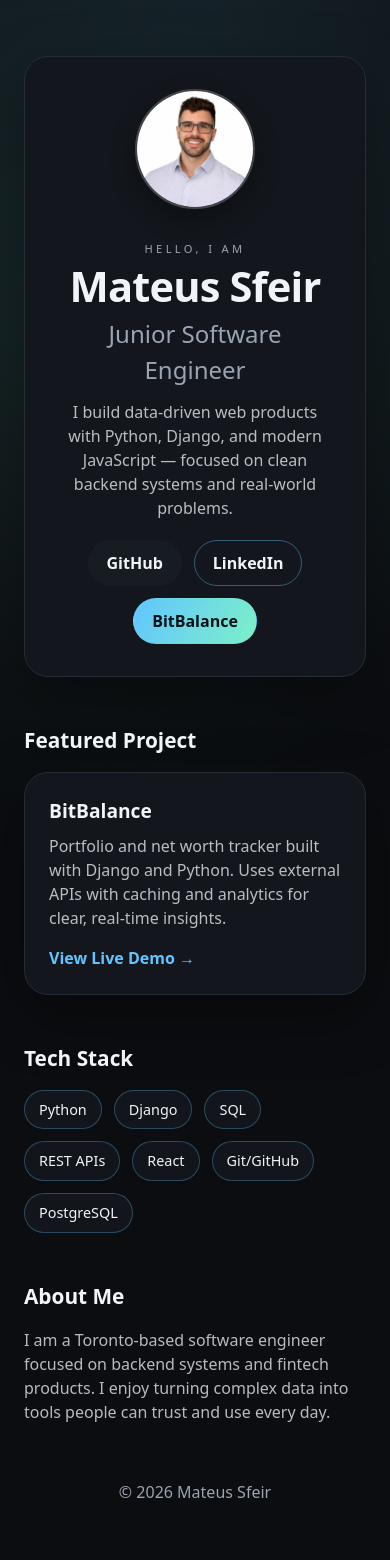
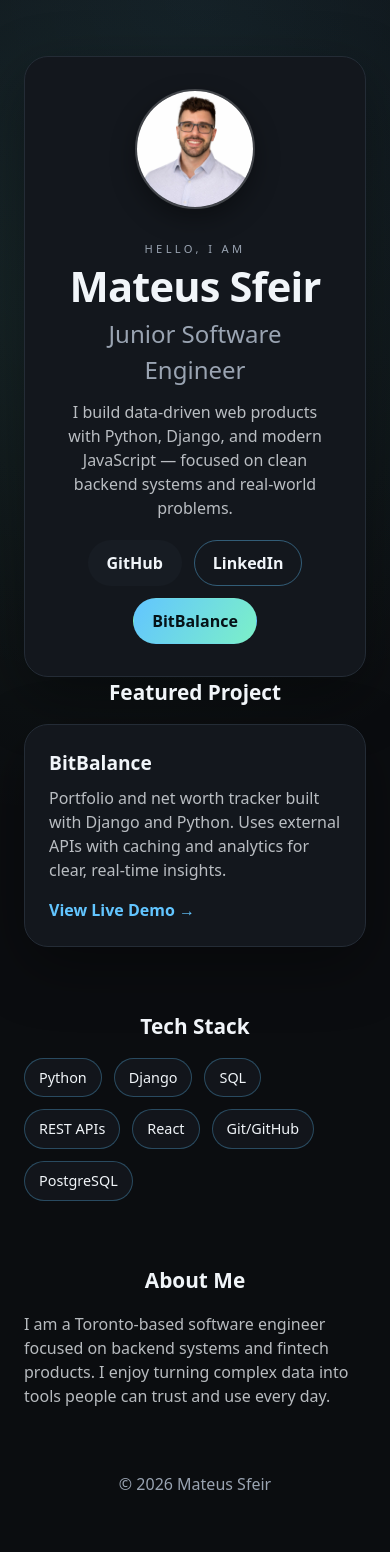
Before and after one commit to mateussfeir/portfolio, a React (Vite) app: page / in a window 390 px wide. Built offline with nearby package versions, Linux system fonts and the light colour scheme.

Commit message:
New update

```diff
--- a/src/App.css
+++ b/src/App.css
@@ -30,9 +30,13 @@ body {
 }
 
 .page {
-  max-width: 980px;
+  padding: 56px 0 40px;
+}
+
+.page-container {
+  width: min(980px, 100%);
   margin: 0 auto;
-  padding: 56px 24px 40px;
+  padding: 0 24px;
 }
 
 .card {
@@ -132,7 +136,8 @@ body {
 }
 
 .section {
-  margin-top: 48px;
+  margin-top: 0;
+  margin-bottom: 64px;
 }
 
 .section-title {
@@ -191,7 +196,7 @@ body {
 }
 
 .footer {
-  margin-top: 56px;
+  margin-top: 0;
   text-align: center;
   color: var(--muted);
 }
@@ -221,3 +226,13 @@ body {
     justify-content: center;
   }
 }
+
+@media (max-width: 640px) {
+  .hero-media {
+    justify-content: center;
+  }
+
+  .section-title {
+    text-align: center;
+  }
+}
--- a/src/App.jsx
+++ b/src/App.jsx
@@ -35,6 +35,7 @@ const ProjectCard = ({ title, description, href, linkText }) => (
 function App() {
   return (
     <div className="page">
+      <div className="page-container">
         <header className="hero card">
           <div className="hero-media">
             <img
@@ -97,6 +98,7 @@ function App() {
           <p>© {new Date().getFullYear()} Mateus Sfeir</p>
         </footer>
       </div>
+    </div>
   );
 }
 
```
Lines whose indentation alone changed are shown as unchanged.
